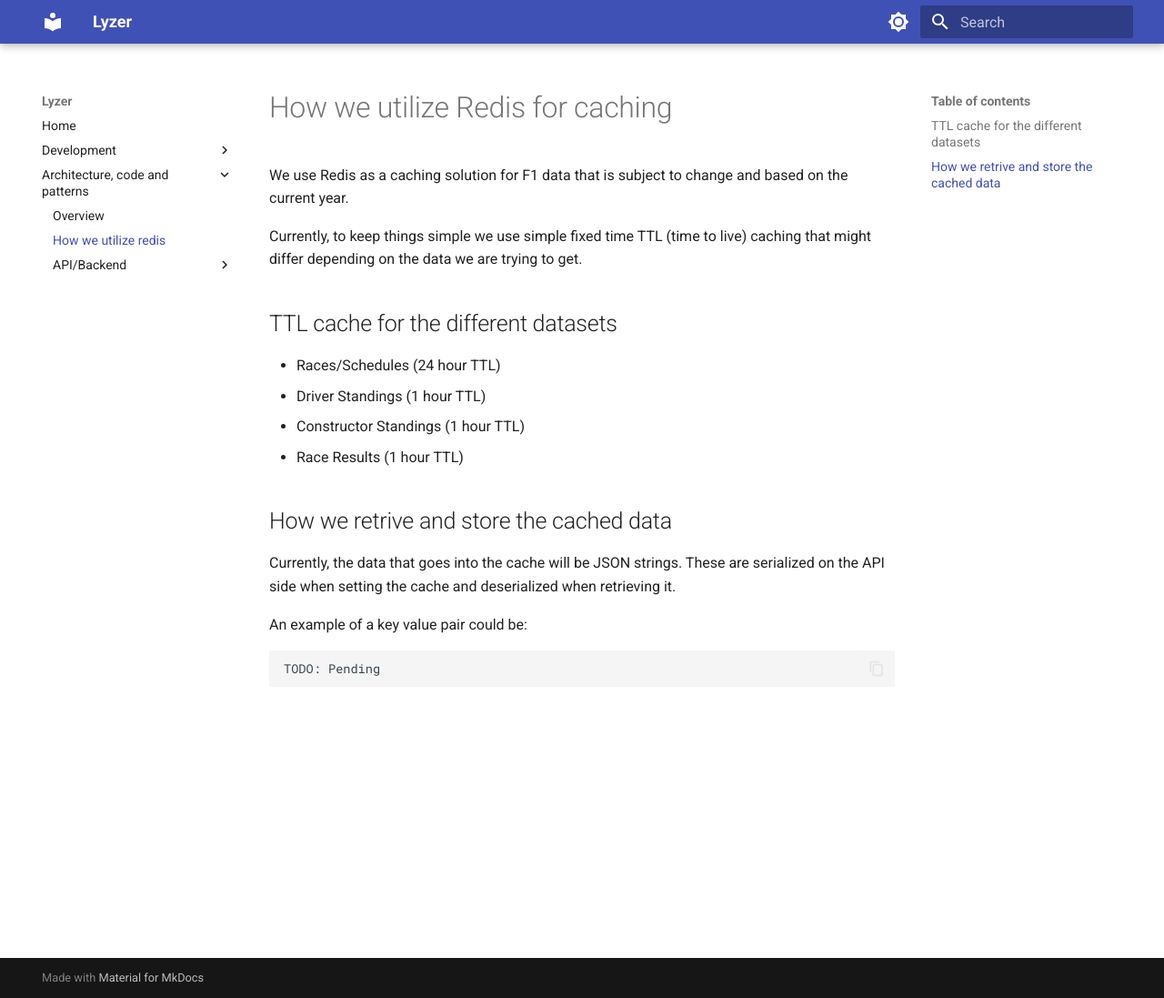
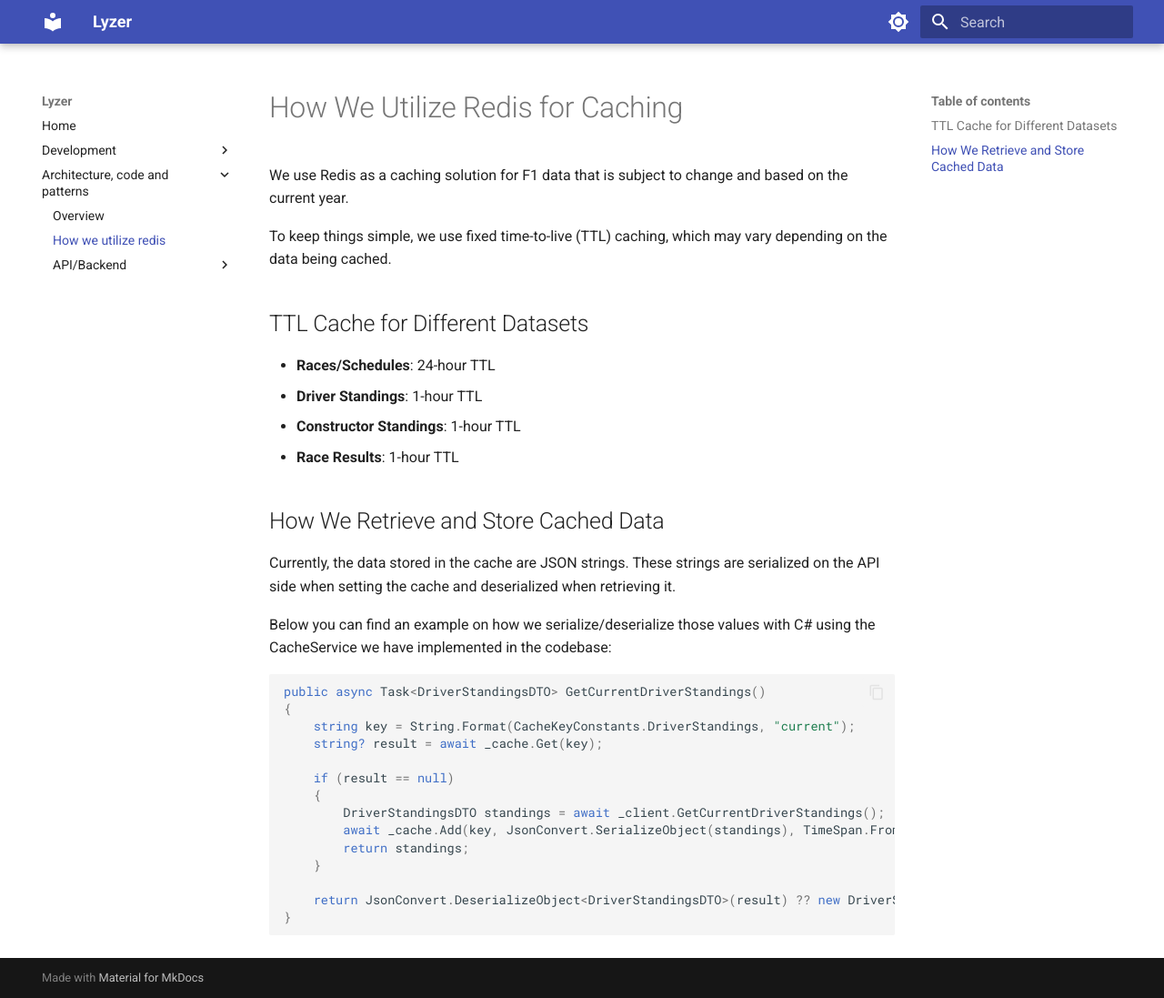
Before and after one commit to Evanlab02/Lyzer, an MkDocs documentation site: the page built from Docs/docs/backend/caching.md, in a window 1280 px wide and 1097 px high. Shown: the whole window at 91% size. Built offline with MkDocs 1.6.1 and Material for MkDocs 9.7.7, drawn with Linux system fonts in a browser that asks for light colours.

````diff
--- a/Docs/docs/backend/caching.md
+++ b/Docs/docs/backend/caching.md
@@ -1,22 +1,35 @@
-# How we utilize Redis for caching
+# How We Utilize Redis for Caching
 
 We use Redis as a caching solution for F1 data that is subject to change and based on the current year.
 
-Currently, to keep things simple we use simple fixed time TTL (time to live) caching that might differ depending on the data we are trying to get.
+To keep things simple, we use fixed time-to-live (TTL) caching, which may vary depending on the data being cached.
 
-## TTL cache for the different datasets
+## TTL Cache for Different Datasets
 
-- Races/Schedules (24 hour TTL)
-- Driver Standings (1 hour TTL)
-- Constructor Standings (1 hour TTL)
-- Race Results (1 hour TTL)
+- **Races/Schedules**: 24-hour TTL
+- **Driver Standings**: 1-hour TTL
+- **Constructor Standings**: 1-hour TTL
+- **Race Results**: 1-hour TTL
 
-## How we retrive and store the cached data
+## How We Retrieve and Store Cached Data
 
-Currently, the data that goes into the cache will be JSON strings. These are serialized on the API side when setting the cache and deserialized when retrieving it.
+Currently, the data stored in the cache are JSON strings. These strings are serialized on the API side when setting the cache and deserialized when retrieving it.
 
-An example of a key value pair could be:
+Below you can find an example on how we serialize/deserialize those values with C# using the CacheService we have implemented in the codebase:
 
-```bash
-TODO: Pending
+```C#
+public async Task<DriverStandingsDTO> GetCurrentDriverStandings()
+{
+    string key = String.Format(CacheKeyConstants.DriverStandings, "current");
+    string? result = await _cache.Get(key);
+
+    if (result == null)
+    {
+        DriverStandingsDTO standings = await _client.GetCurrentDriverStandings();
+        await _cache.Add(key, JsonConvert.SerializeObject(standings), TimeSpan.FromHours(1));
+        return standings;
+    }
+
+    return JsonConvert.DeserializeObject<DriverStandingsDTO>(result) ?? new DriverStandingsDTO();
+}
 ```
````
Also changed, not shown: Docs/docs/backend/architecture.md (+111 -31 lines), Docs/docs/dev/architecture.md (+14 -17 lines), Docs/docs/backend/assets/structure.png (added), Docs/docs/dev/assets/high-level-architecture.png (added).
